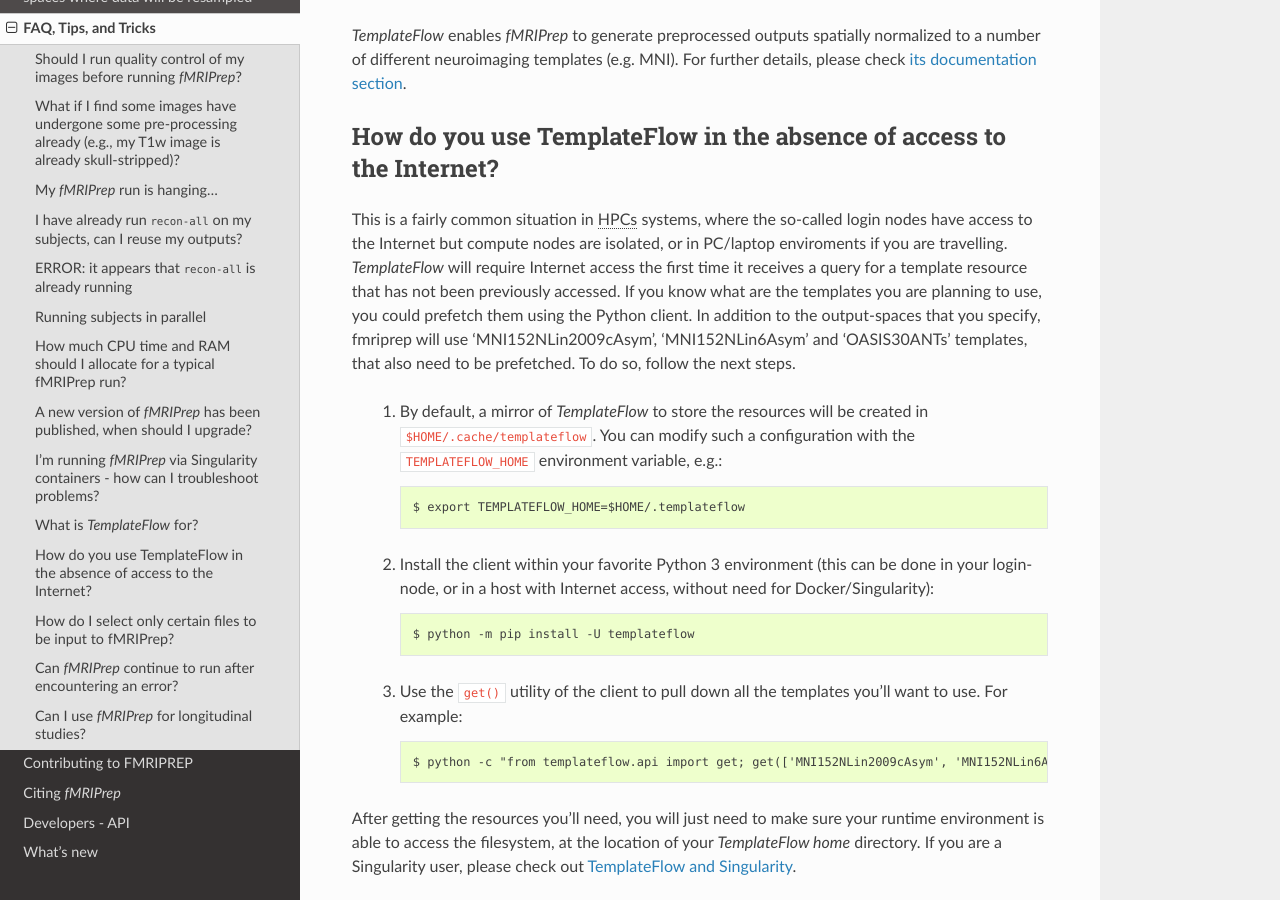
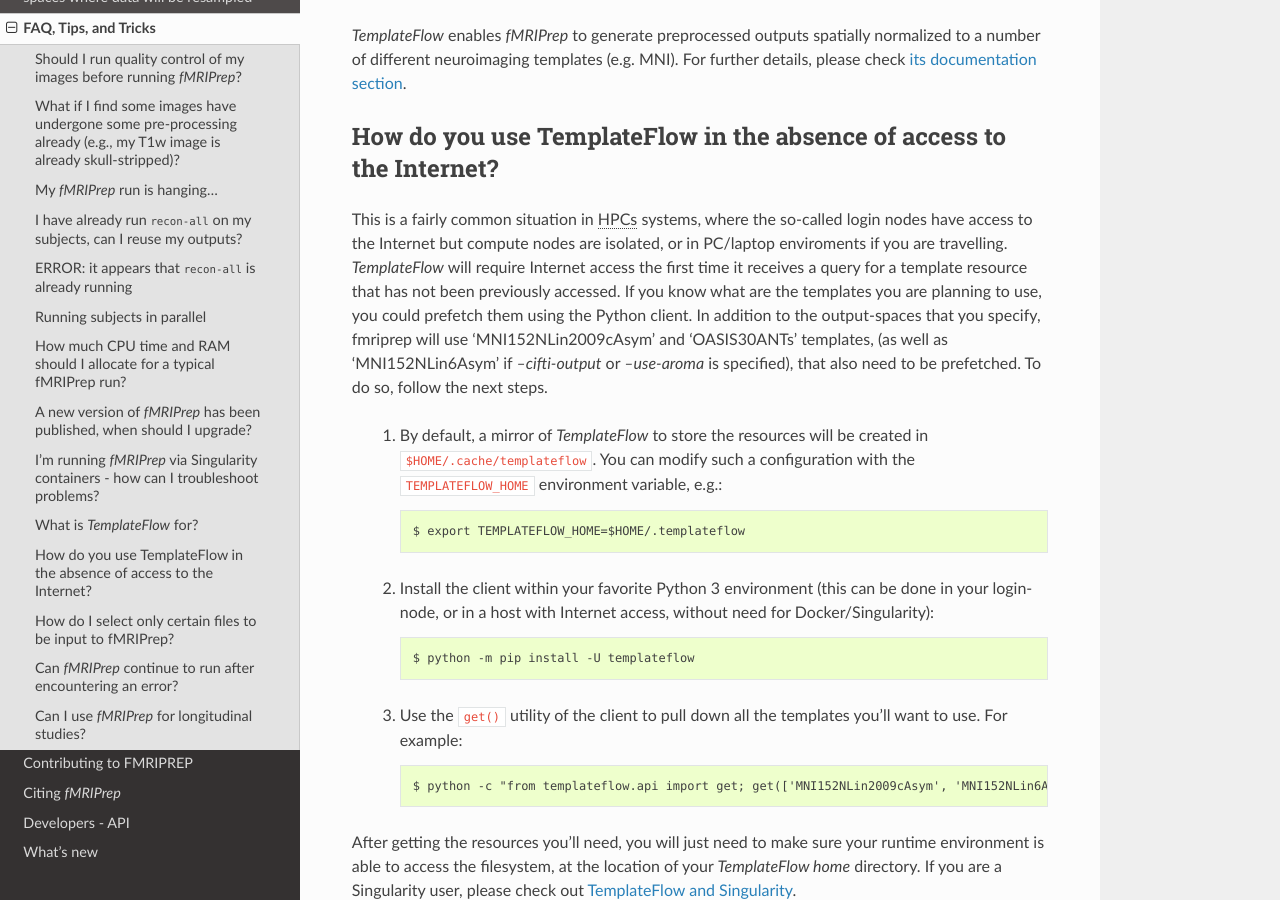
Before and after one commit to nipreps/fmriprep-rodents, a Sphinx documentation site: the page built from docs/faq.rst, in a window 1280 px wide and 900 px high, scrolled down 4253 px. Built offline with Sphinx 7.4.7 and the Read the Docs theme 2.0.0, drawn with Linux system fonts in a browser that asks for light colours.

```diff
--- a/docs/faq.rst
+++ b/docs/faq.rst
@@ -193,8 +193,9 @@ query for a template resource that has not been previously accessed.
 If you know what are the templates you are planning to use, you could
 prefetch them using the Python client.
 In addition to the output-spaces that you specify, fmriprep will use
-'MNI152NLin2009cAsym', 'MNI152NLin6Asym' and 'OASIS30ANTs' templates, that
-also need to be prefetched.
+'MNI152NLin2009cAsym' and 'OASIS30ANTs' templates,
+(as well as 'MNI152NLin6Asym' if `--cifti-output` or `--use-aroma` is specified),
+that also need to be prefetched.
 To do so, follow the next steps.
 
   1. By default, a mirror of *TemplateFlow* to store the resources will be
```
